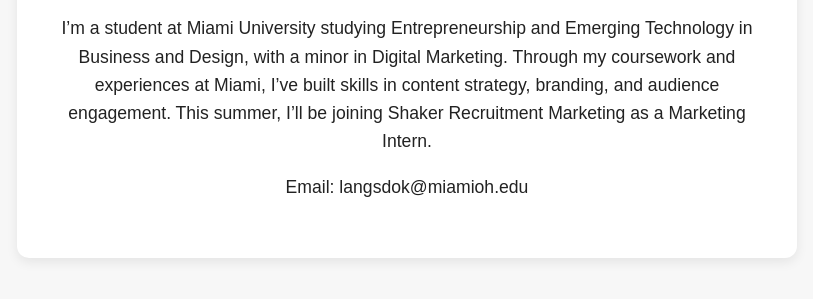
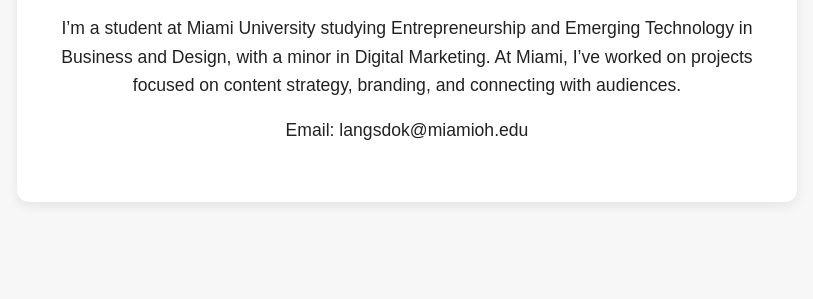
Before and after one commit to langsdok/olivialangsdorf.github.io, a plain HTML site: page index.html in a window 1280 px wide. Shown: the part 175-474 px from the top of the page, without its empty margins (233-1046 px from the left). Drawn offline with Linux system fonts and the light colour scheme.

Commit message:
Revise personal introduction in index.html
Updated personal description to reflect current projects and internship.

```diff
--- a/index.html
+++ b/index.html
@@ -49,8 +49,7 @@
   <div class="container">
     <h1>Olivia Langsdorf</h1>
     <p>
-      I’m a student at Miami University studying Entrepreneurship and Emerging Technology in Business and Design, with a minor in Digital Marketing. Through my coursework and experiences at Miami, I’ve built skills in content strategy, branding, and audience engagement. This summer, I’ll be joining Shaker Recruitment Marketing as a Marketing Intern.
-    </p>
+I’m a student at Miami University studying Entrepreneurship and Emerging Technology in Business and Design, with a minor in Digital Marketing. At Miami, I’ve worked on projects focused on content strategy, branding, and connecting with audiences.    </p>
     <p>
       Email: langsdok@miamioh.edu
     </p>
```
